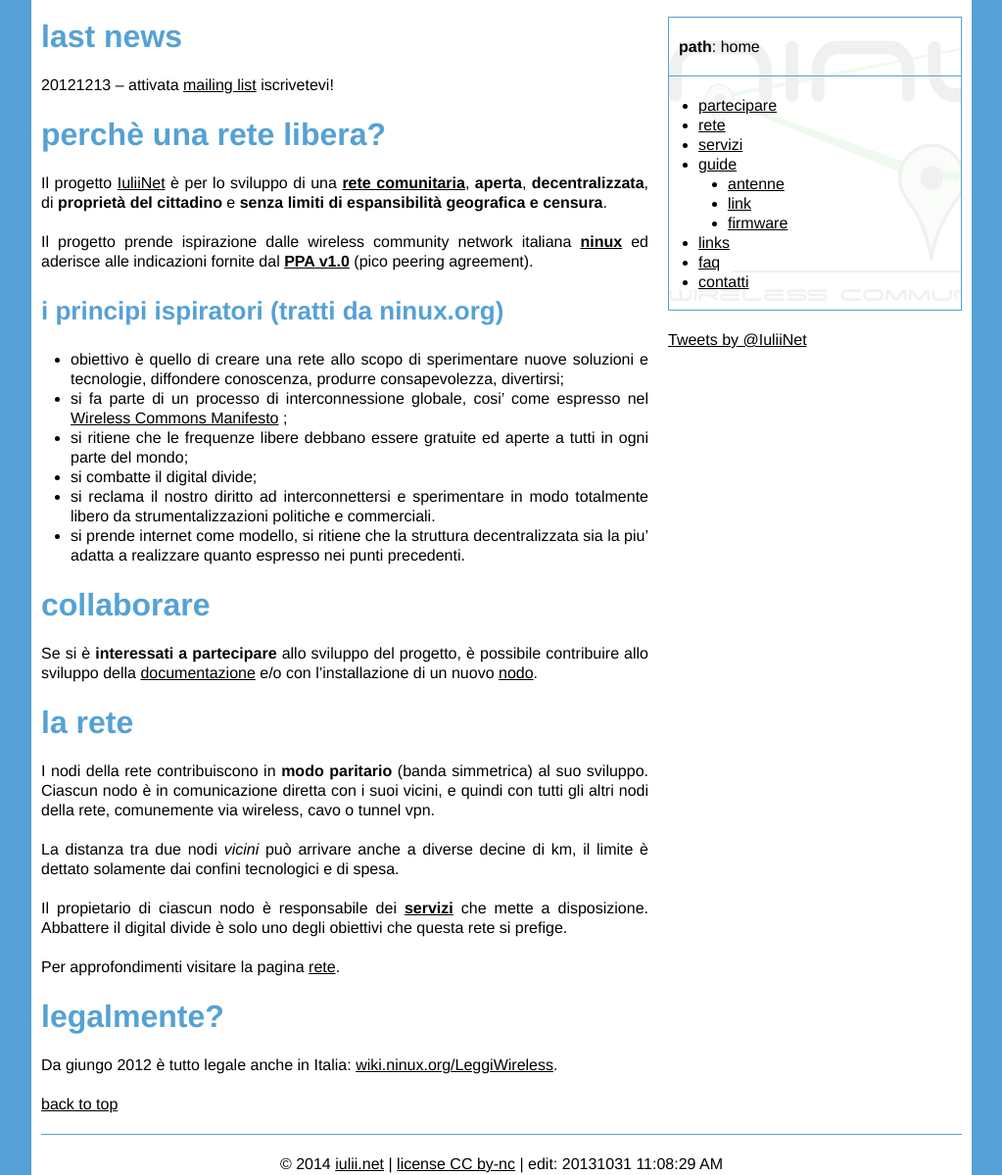
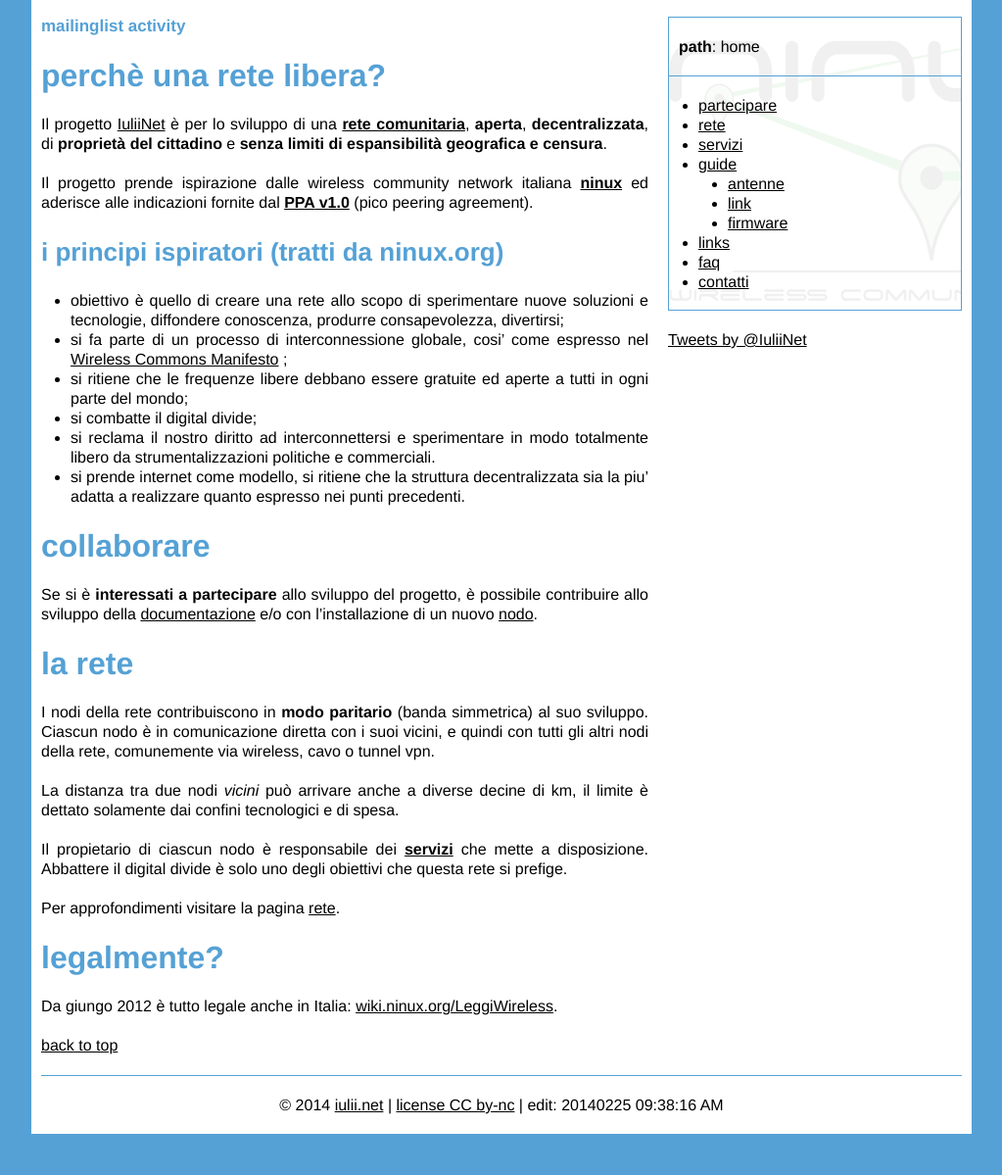
Before and after one commit to IuliiNet/iulii.net, a plain HTML site: page index.html in a window 1280 px wide. Shown: the part 323-1522 px from the top of the page at 98% size, without its empty margins (128-1151 px from the left). After the commit the page ends 1480 px from the top, so only its background shows below. Drawn offline with Linux system fonts and the light colour scheme.

Commit message:
added mailing list feed on homepage

```diff
--- a/index.html
+++ b/index.html
@@ -43,9 +43,12 @@
 		</header>
 		<section class="container_12 clearfix">
 			<div class="grid_8">
-	<h3>last news</h3>
+	<h5>mailinglist activity</h5>
 
-	<p>20121213 &#8211; attivata <a href="http://ml.ninux.org/mailman/listinfo/iuliinet">mailing list</a> iscrivetevi!</p>
+<script language="JavaScript" src="http://itde.vccs.edu/rss2js/feed2js.php?src=https%3A%2F%2Fwww.mail-archive.com%2Fiuliinet%40ml.ninux.org%2Fmaillist.xml&chan=n&num=2&desc=1&date=y&targ=n" type="text/javascript"></script>
+<noscript>
+<a href="http://itde.vccs.edu/rss2js/feed2js.php?src=https%3A%2F%2Fwww.mail-archive.com%2Fiuliinet%40ml.ninux.org%2Fmaillist.xml&chan=n&num=5&desc=1&date=y&targ=n&html=y">View RSS feed</a>
+</noscript>
 
 	<h3>perchè una rete libera?</h3>
 
@@ -118,7 +121,7 @@
 			<div class="grid_12">
 				<a href="#top" title="back to top" class="backtotop">back to top</a>
 				<div class="foot">
-					<p>&copy; 2014 <a href="http://iulii.net" title="iulii.net website">iulii.net</a> | <a rel="license" href="http://creativecommons.org/licenses/by-nc/3.0/">license CC by-nc</a> | edit: 20131031 11:08:29 AM</p>
+					<p>&copy; 2014 <a href="http://iulii.net" title="iulii.net website">iulii.net</a> | <a rel="license" href="http://creativecommons.org/licenses/by-nc/3.0/">license CC by-nc</a> | edit: 20140225 09:38:16 AM</p>
 				</div>
 			</div>
 			<div class="clear"></div>
--- a/sitemap.xml
+++ b/sitemap.xml
@@ -18,7 +18,7 @@
   </url>
   <url>
     <loc>http://iulii.net/index.html</loc>
-    <lastmod>2013-10-31</lastmod>
+    <lastmod>2014-02-25</lastmod>
   </url>
   <url>
     <loc>http://iulii.net/guide/link.html</loc>
```
Also changed, not shown: 2 other files.
